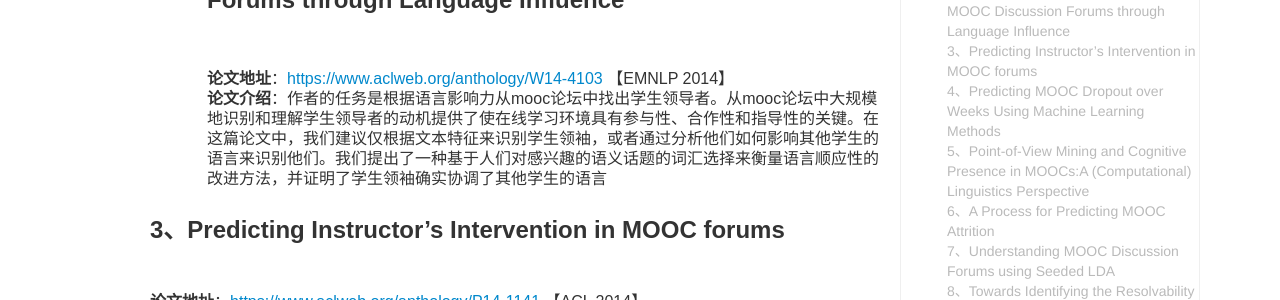
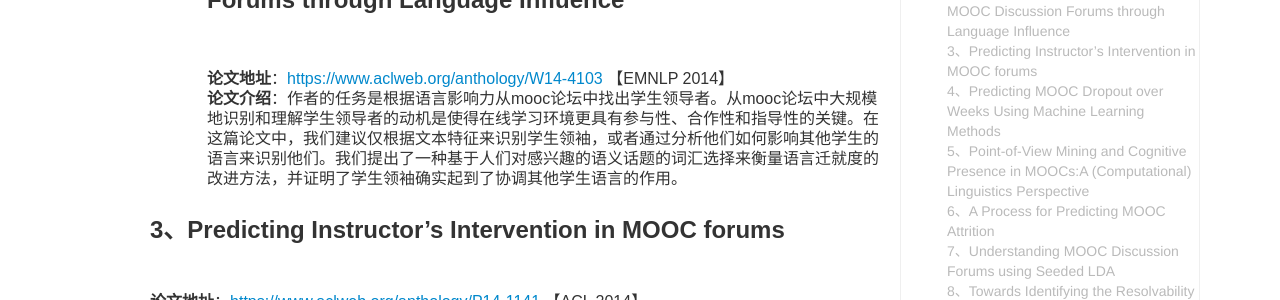
Before and after one commit to yuanmingchen/yuanmingchen.github.io, a Jekyll site: the page built from _posts/2019-04-19-online course nlp paper survey 2.md, in a window 1280 px wide and 900 px high, scrolled down 893 px. Shown: the part 170-470 px from the top of the window. Built offline with Jekyll 4.4.1, drawn with Linux system fonts in a browser that asks for light colours; comment, search, counter and statistics services are not loaded.

Commit message:
Updates _posts/2019-04-19-online course nlp paper survey 2.md
Auto commit by GitBook Editor

```diff
--- a/_posts/2019-04-19-online course nlp paper survey 2.md
+++ b/_posts/2019-04-19-online course nlp paper survey 2.md
@@ -35,7 +35,7 @@ Ratechange fast clicks while playing or pausing video lecture content, indicatin
 - 通过点击序列交互行为来预测学生不能完成整个课程的概率【不能完成整个课程的概率】，不过这个用的是所有课程的交互情况，独立考虑各个课程的点击序列
 ### 2、Identifying Student Leaders from MOOC Discussion Forums through Language Influence
 **论文地址**：<https://www.aclweb.org/anthology/W14-4103>  【EMNLP 2014】
-**论文介绍**：作者的任务是根据语言影响力从mooc论坛中找出学生领导者。从mooc论坛中大规模地识别和理解学生领导者的动机提供了使在线学习环境具有参与性、合作性和指导性的关键。在这篇论文中，我们建议仅根据文本特征来识别学生领袖，或者通过分析他们如何影响其他学生的语言来识别他们。我们提出了一种基于人们对感兴趣的语义话题的词汇选择来衡量语言顺应性的改进方法，并证明了学生领袖确实协调了其他学生的语言
+**论文介绍**：作者的任务是根据语言影响力从mooc论坛中找出学生领导者。从mooc论坛中大规模地识别和理解学生领导者的动机是使得在线学习环境更具有参与性、合作性和指导性的关键。在这篇论文中，我们建议仅根据文本特征来识别学生领袖，或者通过分析他们如何影响其他学生的语言来识别他们。我们提出了一种基于人们对感兴趣的语义话题的词汇选择来衡量语言迁就度的改进方法，并证明了学生领袖确实起到了协调其他学生语言的作用。
 
 ### 3、Predicting Instructor’s Intervention in MOOC forums
 **论文地址**：<https://www.aclweb.org/anthology/P14-1141>  【ACL 2014】
```
